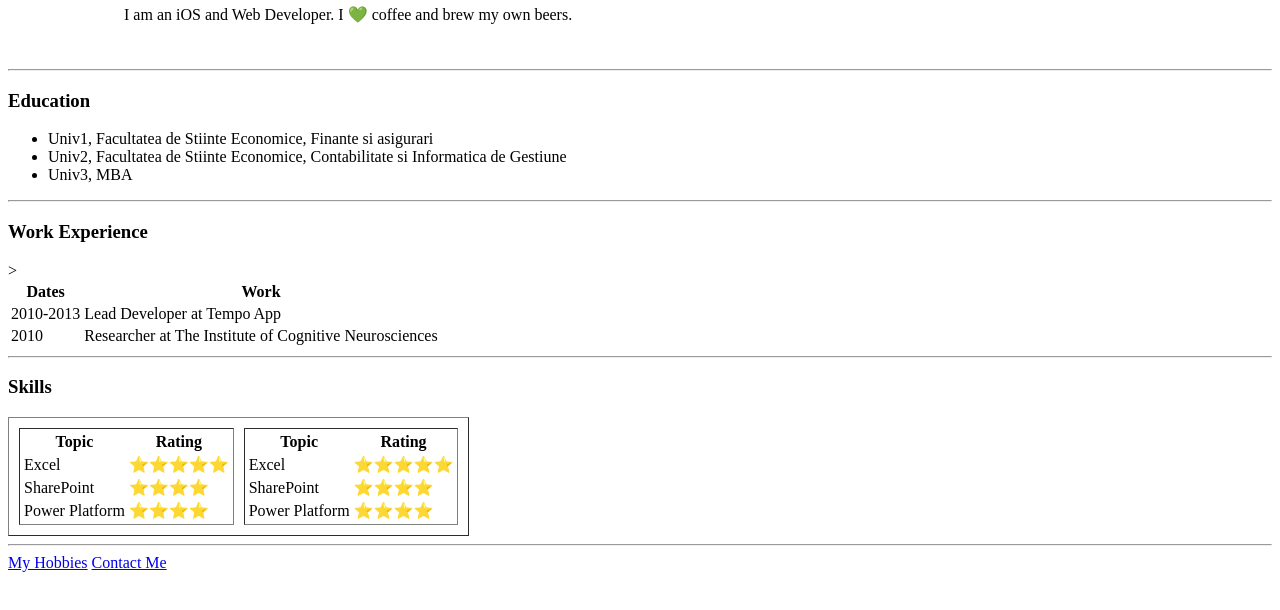
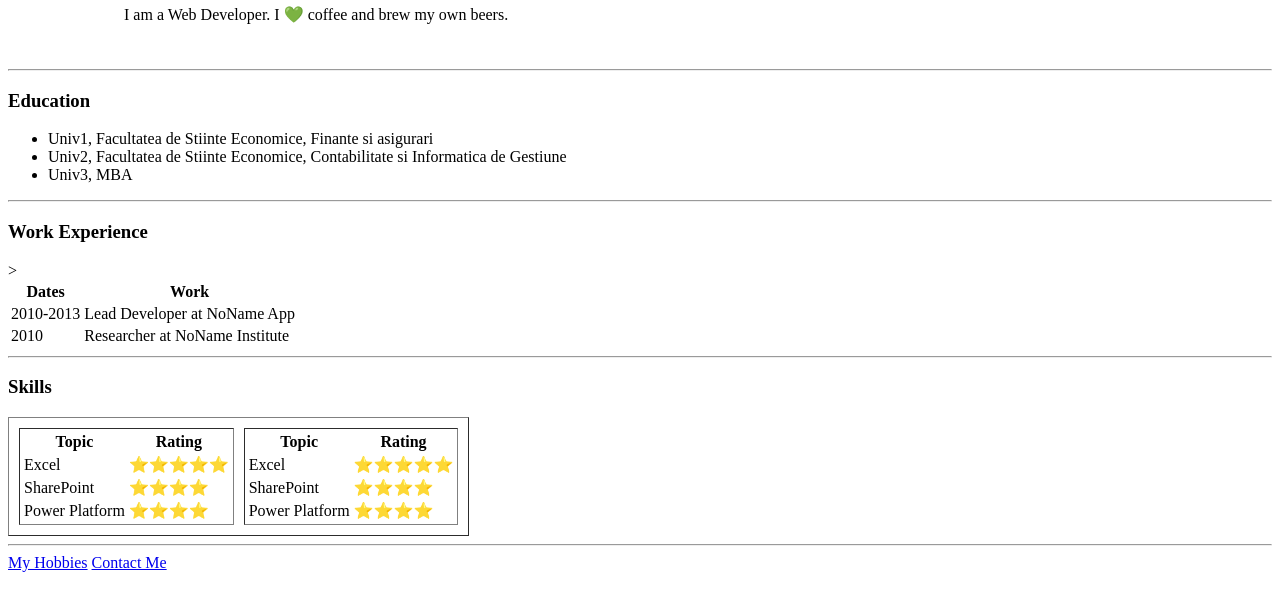
Before and after one commit to mariusbanu/cv, a plain HTML site: page index.html in a window 1280 px wide. Shown: the part 138-748 px from the top of the page. Drawn offline with Linux system fonts and the light colour scheme.

Commit message:
Update index.html

```diff
--- a/index.html
+++ b/index.html
@@ -13,7 +13,7 @@
       <td>
         <h1>Marius B</h1>
         <p><em>Founder and CTO of <strong><a href="https://www.appbrewery.com">The App Brewery</a></strong>.</em></p>
-        <p>I am an iOS and Web Developer. I 💚 coffee and brew my own beers.</p>
+        <p>I am a Web Developer. I 💚 coffee and brew my own beers.</p>
       </td>
     </tr>
   </table>
@@ -36,11 +36,11 @@
     <tbody>
       <tr>
         <td>2010-2013</td>
-        <td>Lead Developer at Tempo App</td>
+        <td>Lead Developer at NoName App</td>
       </tr>
       <tr>
         <td>2010</td>
-        <td>Researcher at The Institute of Cognitive Neurosciences</td>
+        <td>Researcher at NoName Institute</td>
       </tr>
     </tbody>
   </table>
```
